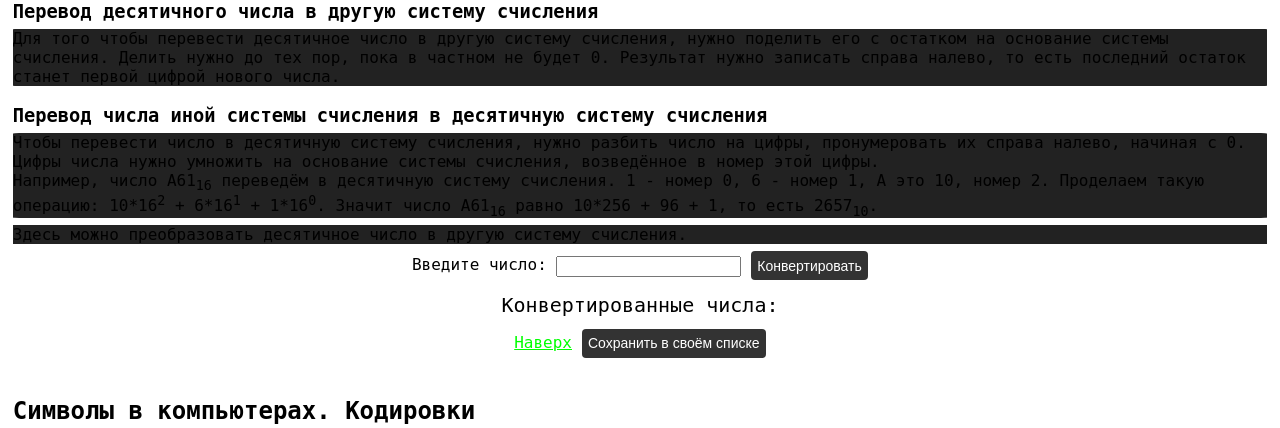
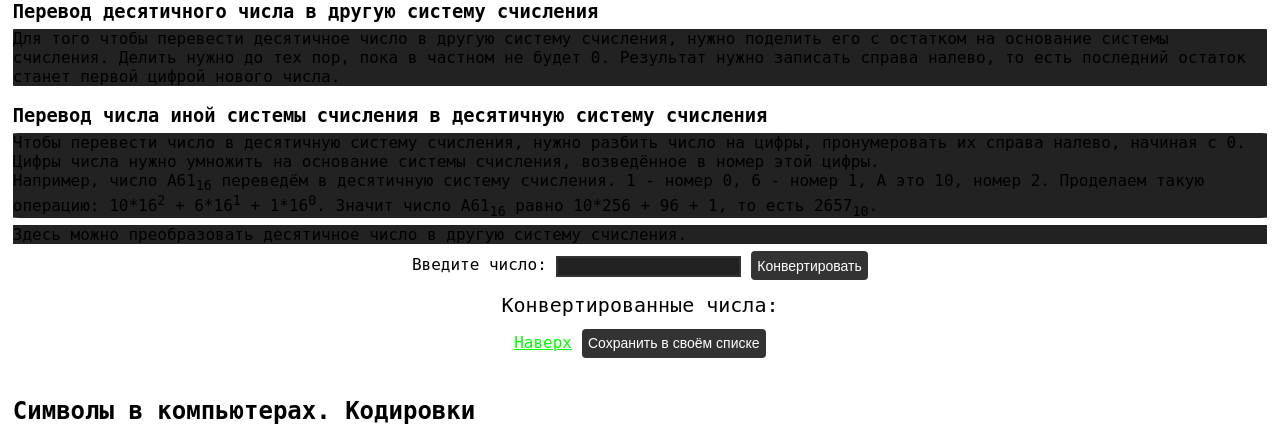
Before and after one commit to Geodeziy/computerreferenceBot, a Flask app: template templates/index1.html in a window 1280 px wide. Shown: the part 414-842 px from the top of the page. Run offline with Flask 3, Linux system fonts and the light colour scheme; the template is opened without the code that fills it, so the values that code supplies are empty; some libraries are stand-ins or nearby versions.

Commit message:
Исправление ошибок.

```diff
--- a/templates/index1.html
+++ b/templates/index1.html
@@ -241,7 +241,7 @@
 Например, число A61<sub>16</sub> переведём в десятичную систему счисления. 1 - номер 0, 6 - номер 1, A это 10, номер 2. Проделаем такую операцию: 10*16<sup>2</sup> + 6*16<sup>1</sup> + 1*16<sup>0</sup>. Значит число A61<sub>16</sub> равно 10*256 + 96 + 1, то есть 2657<sub>10</sub>.</pre>
         <pre>Здесь можно преобразовать десятичное число в другую систему счисления.</pre>
         <label for="number">Введите число:</label>
-        <input type="text" id="number">
+        <input type="text" id="number" style="color: #00ff00; background: #222222; border: 2px solid #333333">
         <button onclick="convert()">Конвертировать</button>
         <p style="font-size: 20px">Конвертированные числа:</p>
         <div id="binary"></div>
```
Also changed, not shown: handlers/start.py (+5 -4 lines).
